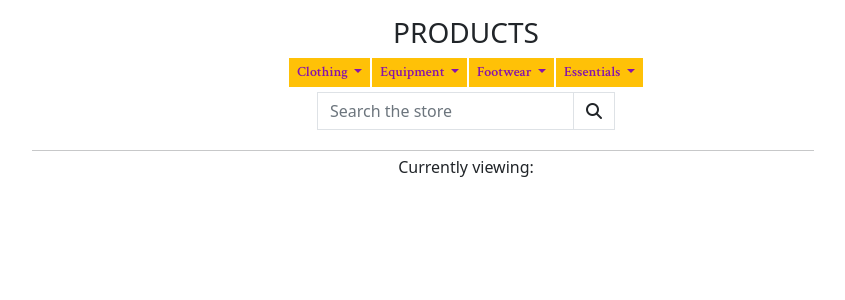
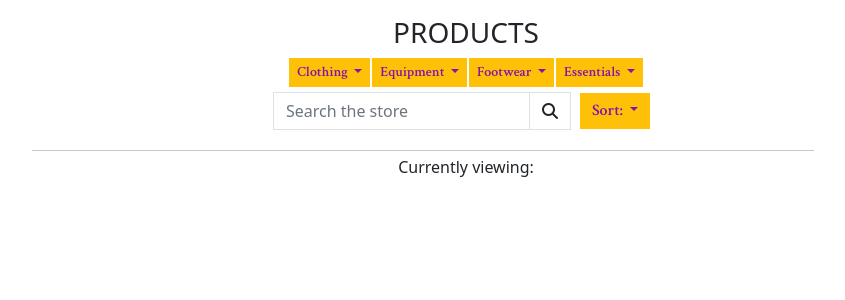
Before and after one commit to AJBayliss81/hiit-yoga-v2, a Django app: page /products/ in a window 1280 px wide. Shown: the part 90-390 px from the top of the page, without its empty margins (174-1019 px from the left). Run offline with Django 3.2, Linux system fonts and the light colour scheme; data that the repository does not hold is empty; some libraries are stand-ins or nearby versions.

Commit message:
Added sort button and functionality to products.html, restyled buttons and adjusted layout for currently viewed items.

```diff
--- a/products/templates/products/products.html
+++ b/products/templates/products/products.html
@@ -57,16 +57,22 @@
                                 Essentials
                                 </button>
                                 <ul class="dropdown-menu bg-warning menu-text" aria-labelledby="categoryEssentials">
-                                    <li><a class="dropdown-item" href="{% url 'products' %}?category=mats,other_products">All Essentials</a></li>
-                                    <li><a class="dropdown-item" href="{% url 'products' %}?category=mats,other_products">Yoga Mats</a></li>
-                                    <li><a class="dropdown-item" href="{% url 'products' %}?category=mats,other_products">Other Essentials</a></li>
+                                    <li><a class="dropdown-item" href="{% url 'products' %}?category=yoga_mats,other_products">All Essentials</a></li>
+                                    <li><a class="dropdown-item" href="{% url 'products' %}?category=yoga_mats">Yoga Mats</a></li>
+                                    <li><a class="dropdown-item" href="{% url 'products' %}?category=other_products">Other Essentials</a></li>
                                 </ul>
                             </div>
                         </div>
                         <div class="col mobile-sidenav-btn d-md-none d-flex justify-content-center">
-                            <button class="btn btn-sm bg-warning menu-text">
+                            <button class="btn btn-sm bg-warning rounded-0 border-white menu-text" type="button" id="categoryAllProducts" data-bs-toggle="dropdown" aria-expanded="false">
                                 Browse Products
                             </button>
+                            <ul class="dropdown-menu bg-warning menu-text" aria-labelledby="categoryAllProducts">
+                                <li><a class="dropdown-item" href="{% url 'products' %}?category=tops,leggings,other_clothing">All Clothing</a></li>
+                                <li><a class="dropdown-item" href="{% url 'products' %}?category=weights,fitness_trackers,other_equipment">All Equipment</a></li>
+                                <li><a class="dropdown-item" href="{% url 'products' %}?category=footwear">All Footwear</a></li>
+                                <li><a class="dropdown-item" href="{% url 'products' %}?category=yoga_mats,other_products">All Essentials</a></li>
+                            </ul>
                         </div>
                     </div>
                 </div>
@@ -85,8 +91,8 @@
                                 </div>
                             </div>
                         </form>
-                        <!-- <div class="dropdown">
-                            <button class="btn btn-secondary dropdown-toggle" type="button" id="sortButton" data-bs-toggle="dropdown" aria-expanded="false">
+                        <div class="dropdown">
+                            <button class="btn btn-sort bg-warning rounded-0 border-white menu-text dropdown-toggle" type="button" id="sortButton" data-bs-toggle="dropdown" aria-expanded="false">
                                 Sort:
                             </button>
                             <ul class="dropdown-menu" aria-labelledby="sortButton">
@@ -96,18 +102,20 @@
                                 <li><a class="dropdown-item" href="{% url 'products' %}?sort=rating&direction=asc">Rating (Low - High)</a></li>
                                 <li><a class="dropdown-item" href="{% url 'products' %}?sort=category&direction=asc">Category</a></li>
                             </ul>
-                        </div> -->
+                        </div>
                     </div>
                 </div>
                 <div class="row">
                     <div class="col mb-4">
                         <hr class="w-75 offset-1 mb-1">
-                        <span>Currently viewing:</span>
-                        {% for c in current_categories %}
-                            <a href="{% url 'products' %}?category={{ c.name }}" class="category-badge text-decoration-none">
-                                <span class="p2 my-1 current-categories rounded-pill border border-dark bg-warning menu-text">{{ c.friendly_name }}</span>
-                            </a>
-                        {% endfor %}
+                        <span class="col">Currently viewing:</span>
+                        <div class="col">
+                            {% for c in current_categories %}
+                                <a href="{% url 'products' %}?category={{ c.name }}" class="category-badge text-decoration-none">
+                                    <span class="p2 my-1 current-categories border border-dark bg-warning menu-text">{{ c.friendly_name }}</span>
+                                </a>
+                            {% endfor %}
+                        </div>
                     </div>
                 </div>
             </div>
--- a/static/css/base.css
+++ b/static/css/base.css
@@ -52,6 +52,12 @@ a.category-badge > span.badge:hover {
     object-fit: cover;
 }
 
+/*-- Buttons --*/
+
+.btn-sort {
+    margin: 0 0.5rem;
+}
+
 /*-- Page breaks --*/
 
 hr.breaker {
```
